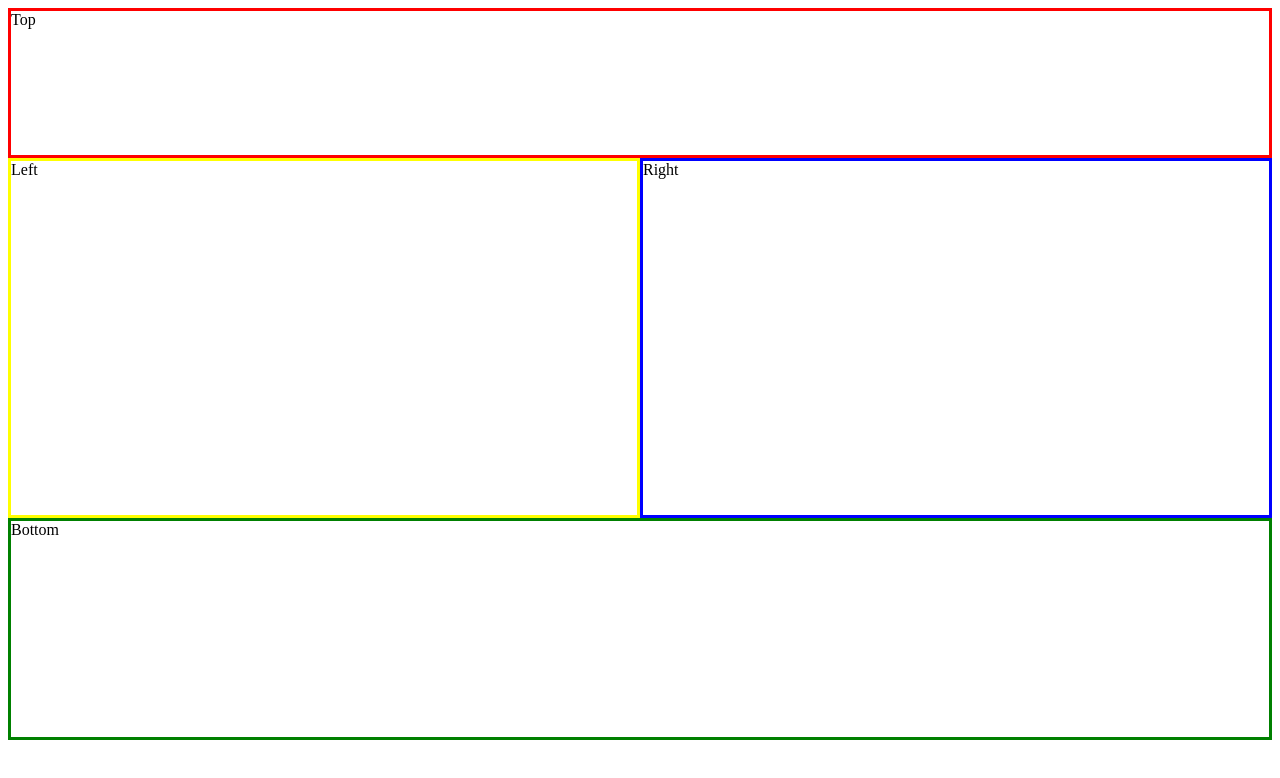
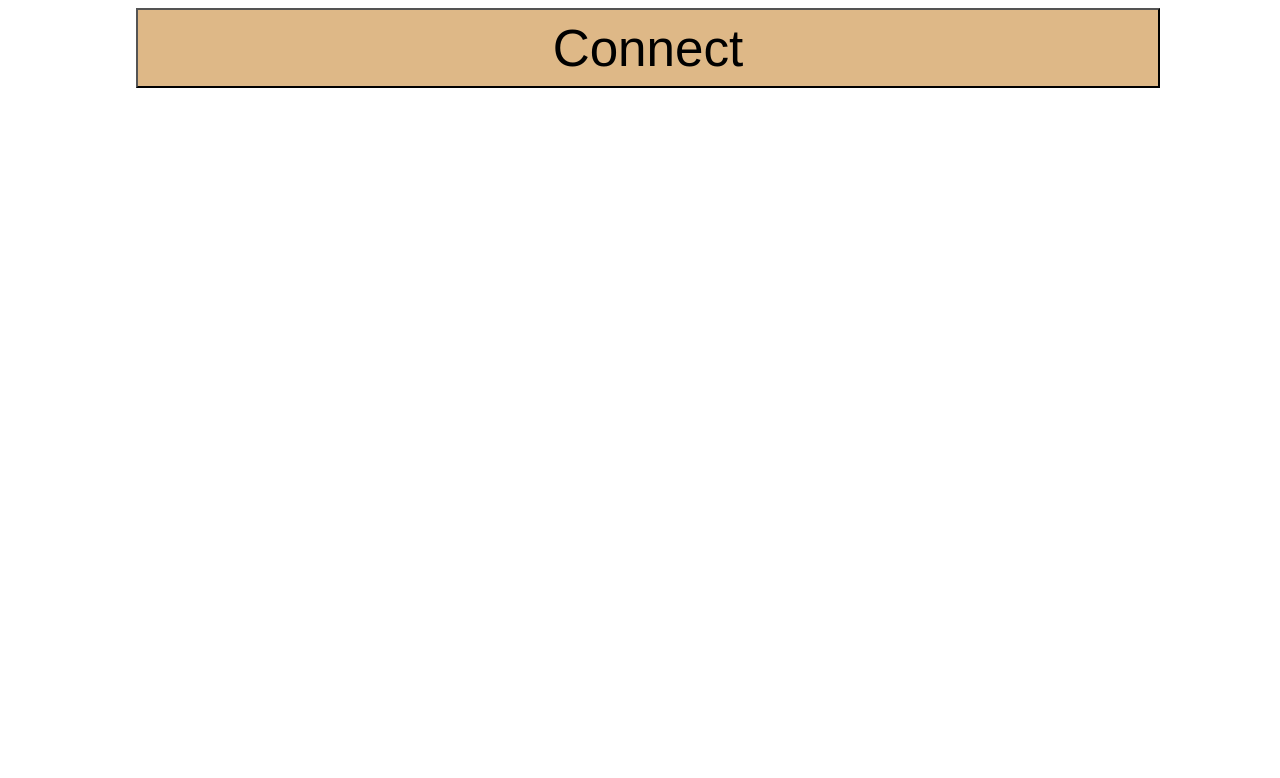
Before and after one commit to underwaterIker/TutorialVue_UPC, a Vue app: page / in a window 1280 px wide. Shown: the top 778 px of the page. Built offline with nearby package versions, Linux system fonts and the light colour scheme.

Commit message:
Step 3: connect button

```diff
--- a/src/App.vue
+++ b/src/App.vue
@@ -1,5 +1,7 @@
 <template>
-  <div class="main">
+  <button v-if="!connected" class="myButtonConnect" @click="toggle">Connect</button>
+  <button v-if="connected" class="myButtonDisconnect" @click="toggle">Disconnect</button>
+  <div v-if="connected" class="main">
     <Top></Top>
     <div style="display: flex; height: 50%;">
       <Left></Left>
@@ -10,7 +12,7 @@
 </template>
 
 <script lang="ts">
-import { defineComponent } from 'vue';
+import { defineComponent, ref } from 'vue';
 import Bottom from './components/Bottom.vue'
 import Left from './components/Left.vue';
 import Right from './components/Right.vue';
@@ -23,14 +25,41 @@ export default defineComponent({
     Left,
     Right,
     Bottom
+  },
+  setup () {
+    let connected = ref(false)
+    function toggle () {
+      connected.value = !connected.value
+
+    }
+    return{
+      toggle,
+      connected
+    }
   }
 });
 </script>
 
 <style>
 .main {
-  height: 90vh;
+  height: 80vh;
   /*border-style: solid;*/
+}
+.myButtonConnect {
+  width: 80vw;
+  height: 10vh;
+  background-color: burlywood;
+  margin-left: 10vw;
+  margin-bottom: 1%;
+  font-size: 4vw;
+}
+.myButtonDisconnect {
+  width: 80vw;
+  height: 10vh;
+  background-color: orange;
+  margin-left: 10vw;
+  margin-bottom: 1%;
+  font-size: 4vw;
 }
 
 </style>
--- a/src/components/Left.vue
+++ b/src/components/Left.vue
@@ -19,7 +19,7 @@ export default defineComponent({
 <style scoped>
     .leftStyle {
             border-style: solid;
-            border-color: yellow;
+            border-color: rgb(233, 233, 11);
             width: 50%;
         }
 </style>
```
